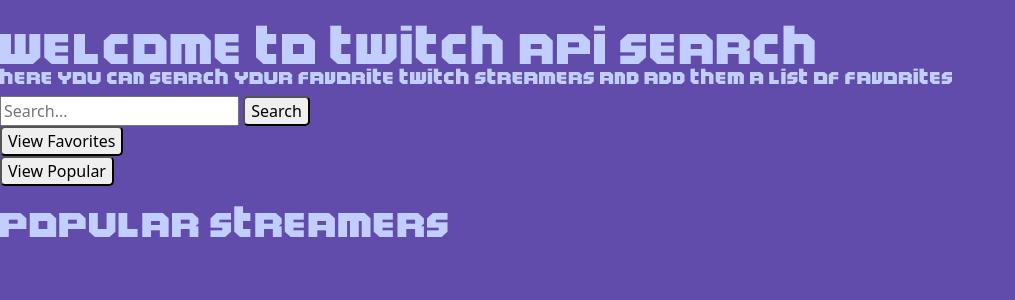
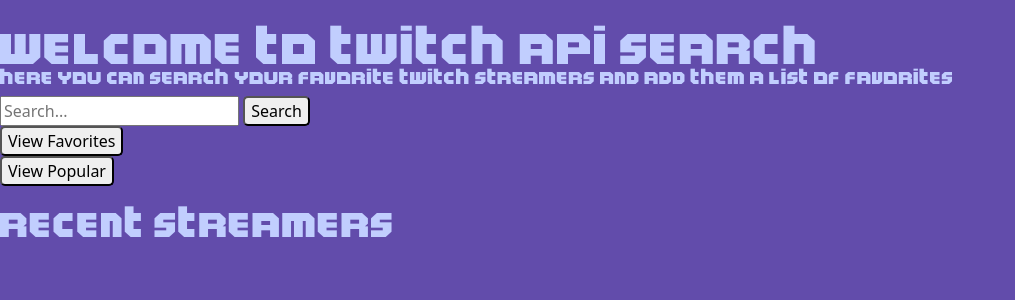
Before and after one commit to pablo-cs/twitch-api-run, a Flask app: page / in a window 1280 px wide. Shown: the top 300 px of the page, without its empty margins (0-1015 px from the left). Run offline with Flask 3, Linux system fonts and the light colour scheme; data that the repository does not hold is empty.

Commit message:
Updated index.html

```diff
--- a/app/templates/index.html
+++ b/app/templates/index.html
@@ -1,6 +1,6 @@
 {% extends "layout.html" %}
 {% block content %}
-    <h2 class = "twitch-style"> Popular Streamers </h2>
+    <h2 class = "twitch-style"> Recent Streamers </h2>
     <div class="streamer-container">
     {% for streamer in streamers %}
     <div class = "streamer-card">
```
